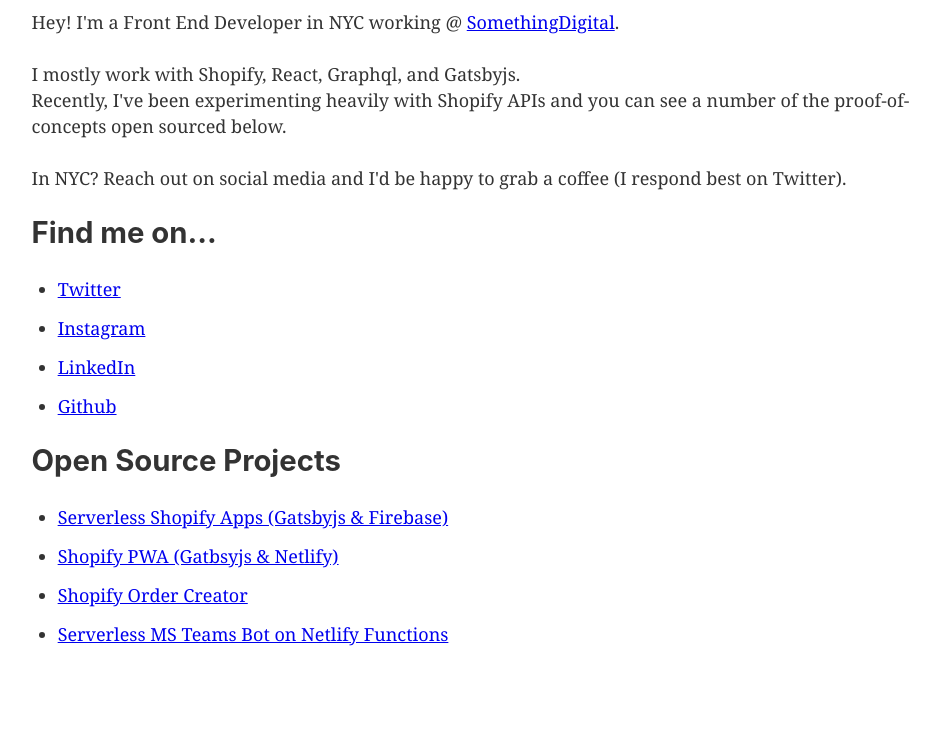
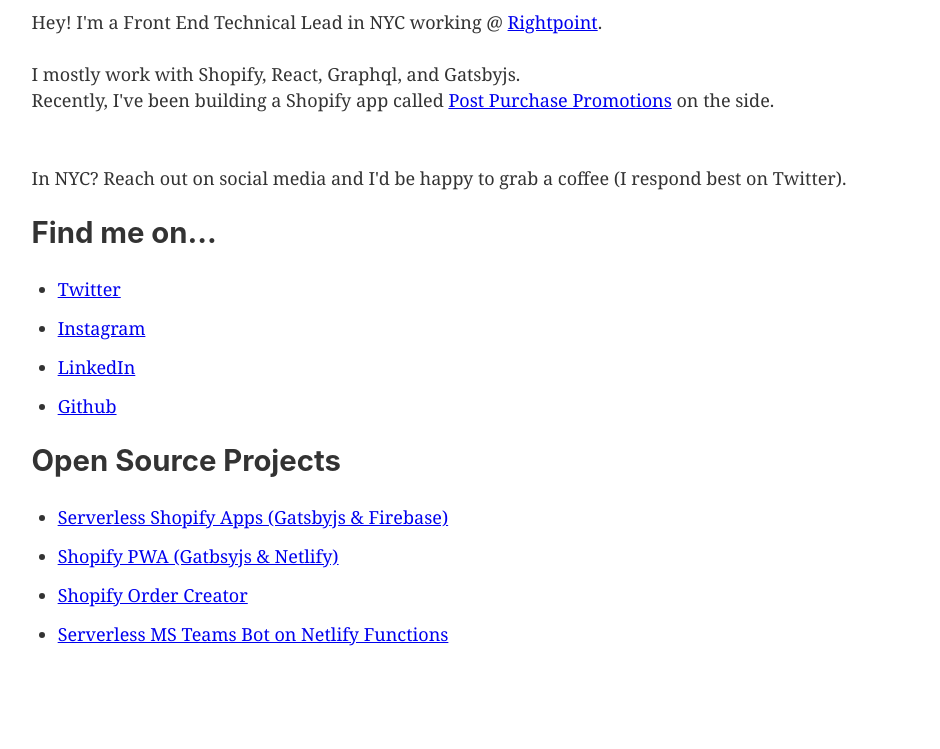
Before and after one commit to gil--/gilgreenberg.com, a Gatsby site: page / in a window 1280 px wide. Shown: the part 112-861 px from the top of the page, without its empty margins (148-1088 px from the left). Built offline with nearby package versions, Linux system fonts and the light colour scheme; Gatsby itself is replaced by a stand-in of ours.

Commit message:
Company rebrand?

```diff
--- a/src/pages/index.js
+++ b/src/pages/index.js
@@ -9,9 +9,10 @@
   <Layout>
     <SEO title="Home" />
     <h1>Gil Greenberg</h1>
-    <p>Hey! I'm a Front End Developer in NYC working @ <a href="//somethingdigital.com" target="_blank">SomethingDigital</a>.</p>
+    <p>Hey! I'm a Front End Technical Lead in NYC working @ <a href="//rightpoint.com" target="_blank">Rightpoint</a>.</p>
     <p>I mostly work with Shopify, React, Graphql, and Gatsbyjs.
-    <br />Recently, I've been experimenting heavily with Shopify APIs and you can see a number of the proof-of-concepts open sourced below.</p>
+    <br />Recently, I've been building a Shopify app called <a href="https://apps.shopify.com/post-purchase-promotions">Post Purchase Promotions</a> on the side.</p>
+    <br />
     <p>In NYC? Reach out on social media and I'd be happy to grab a coffee (I respond best on Twitter).</p>
     <h2>Find me on...</h2>
     <ul>
```
